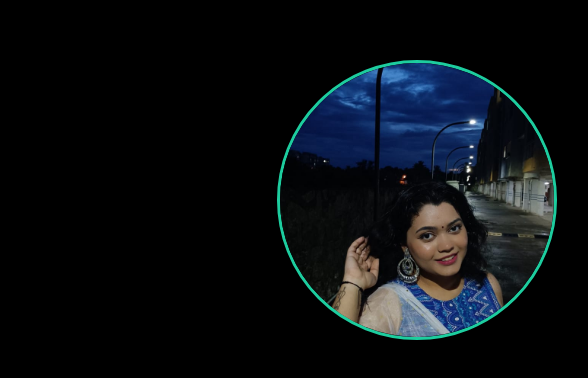
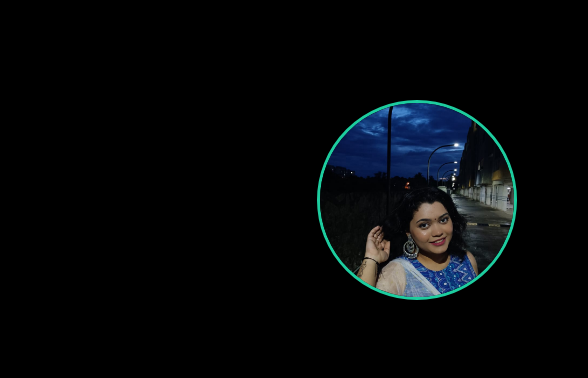
Before and after one commit to sneha02jana/Sneha_resume, a plain HTML site: page index.html in a window 1280 px wide. Shown: the part 160-538 px from the top of the page, 540-1128 px from the left. Drawn offline with nearby package versions, Linux system fonts and the light colour scheme; no server answers; a web font is replaced by a local one.

Commit message:
Update styles.css

```diff
--- a/styles.css
+++ b/styles.css
@@ -764,11 +764,13 @@ html {
 }
 
 .profile-img {
-  width: 280px;
-  height: 280px;
+  width: 200px;
+  height: 200px;
   border-radius: 50%;
   object-fit: cover;
   border: 3px solid #1DCD9F;
+  display: block;        /* allows margin auto centering */
+  margin: 0 auto;        /* centers horizontally */
 }
 .hero {
   display: flex;
```
